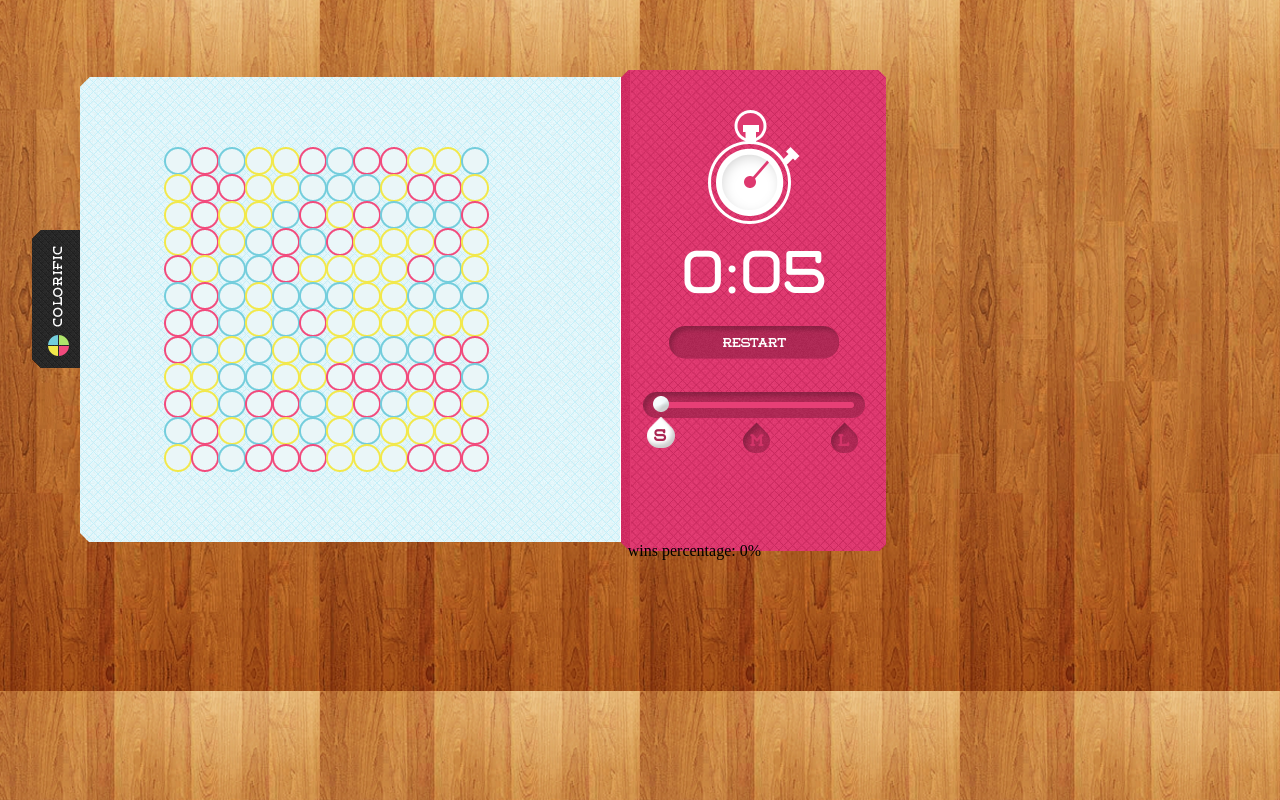
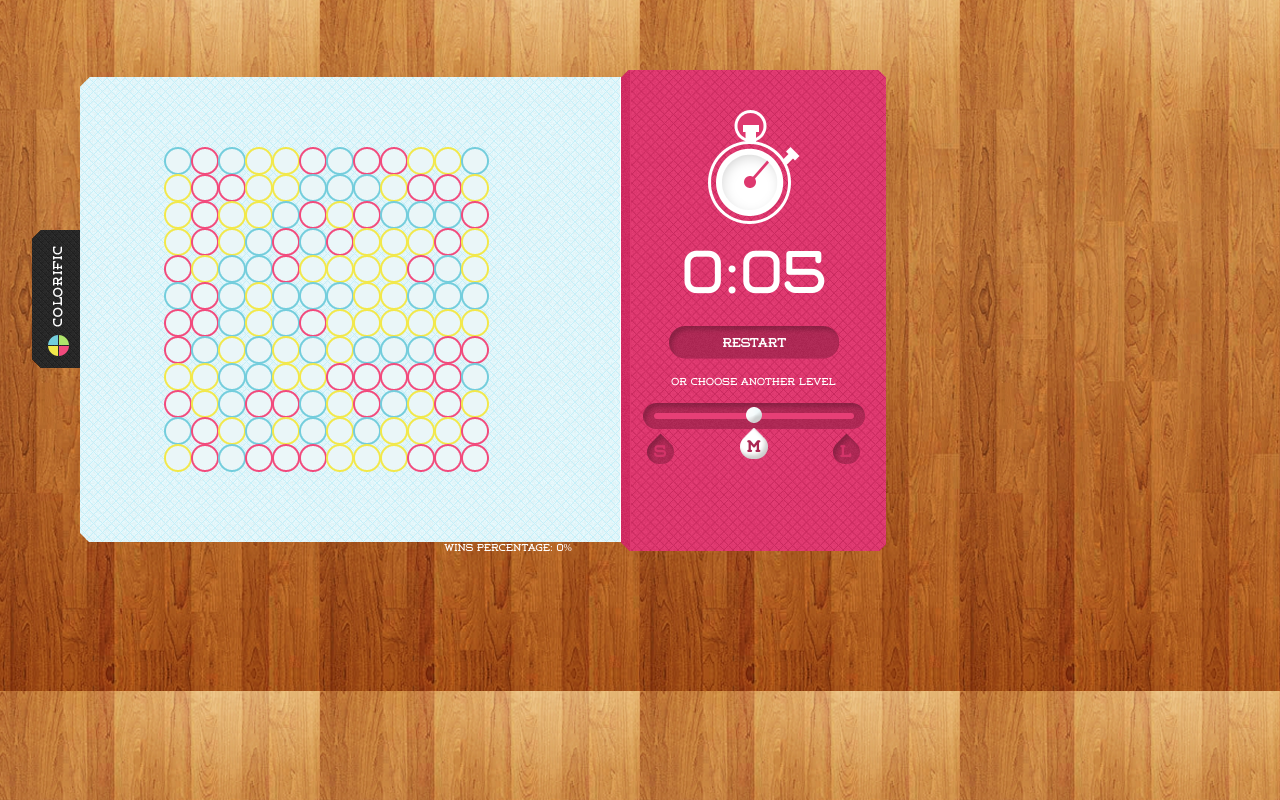
Before and after one commit to alenkacz/Colorific, a plain HTML site: page index.html in a window 1280 px wide. Drawn offline with Linux system fonts and the light colour scheme.

Commit message:
new gamedesk size switcher finished

```diff
--- a/css/main.css
+++ b/css/main.css
@@ -89,9 +89,7 @@ button {
 }
 
 #highscore {
-	text-align:right;
-	padding-right:150px;
-	font-family: MarkerFelt;
+	font-size:10px;
 }
 
 #container {
@@ -150,12 +148,12 @@ button {
 
 .slider-item.m {
 	top:30px;
-	left:100px;
+	left:97px;
 }
 
 .slider-item.l {
 	top:30px;
-	right:0px;
+	right:-2px;
 }
 
 .slider-item.active {
@@ -170,3 +168,11 @@ button {
 	left:10px;
 	width:186px;
 }
+
+.weston {
+	display:block;
+	text-align:center;
+	color:#fff;
+	font-family: Weston;
+	font-size:10px;
+}
--- a/index.html
+++ b/index.html
@@ -20,19 +20,6 @@
 <link rel="stylesheet" href="css/jquery-ui-1.8.17.custom.css" />
 </head>
 <body>
-	<script type="text/javascript">
-		$(document).ready(function() {
-			$("#slider-handle").slider({
-				value:0,
-				min:0,
-				max:100,
-				step:50,
-				slide: function( event, ui ) {
-					// TODO
-				}
-			});
-		});
-	</script>
 	<div id="container">
 		<div id="logo">Colorific</div>
 		<canvas id="main-surface" width="450" height="450"></canvas>
@@ -43,17 +30,18 @@
 			<img src="img/timer.png" alt="timer" id="timer-img" />
 			<span id="timer">0:00</span><br />
 			<button id="restart-button">Restart</button><br />
+			<span class="weston">OR CHOOSE ANOTHER LEVEL</span>
 			<div id="slider">
 				<div id="slider-handle"></div>
-				<div class="slider-item s active">S</div>
-				<div class="slider-item m">M</div>
+				<div class="slider-item s">S</div>
+				<div class="slider-item m active">M</div>
 				<div class="slider-item l">L</div>
 			</div>
 			<!-- <button id="s" class="s-button">S</button><br />
 			<button id="m" class="m-button">M</button><br />
 			<button id="xl" class="l-button">L</button><br /><br /> -->
 		</div>
-		<div id="highscore">
+		<div id="highscore" class="weston">
 			wins percentage: <span id="wins-loses"></span><br />
 		</div>
 	</div>
--- a/js/game.js
+++ b/js/game.js
@@ -1,6 +1,7 @@
 function Game(gameDesk) {
 	this.time = 0;
 	this.defaultDesk = "m";
+	this.activeDesk = "m";
 }
 
 /**
@@ -14,10 +15,7 @@ Game.prototype.start = function() {
 	timer.start();
 
 	$("#main-surface").click(game.handleClick);
-	//$("#restart-button").click(game.restart);
-	$("#s").click(game.small);
-	$("#m").click(game.medium);
-	$("#xl").click(game.big);
+	$("#restart-button").click(game.restart);
 };
 
 Game.prototype.handleClick = function(e) {
@@ -46,7 +44,7 @@ Game.prototype.checkEndOfGame = function() {
 	}
 };
 
-Game.prototype.restart = function(size) {
+Game.prototype.restart = function() {
 	$("#start-new-game").css("display","none");
 	$("#win").css("display","none");
 	$("#lose").css("display","none");
@@ -55,7 +53,9 @@ Game.prototype.restart = function(size) {
 	settings = new GameSettings();
 	highscore.update();
 
-	gameDesk.resetDesk(size);
+	console.log(game.activeDesk);
+
+	gameDesk.resetDesk(game.activeDesk);
 	gameDesk.repaint();
 };
 
--- a/js/main.js
+++ b/js/main.js
@@ -31,9 +31,39 @@ $(document).ready(function() {
 	gameDesk = new GameDesk();
 
 	highscore.update();
+	setupSlider();
 
 	game = new Game(gameDesk);
 });
+
+function setupSlider() {
+	$(document).ready(function() {
+		$("#slider-handle").slider({
+			value:50,
+			min:0,
+			max:100,
+			step:50,
+			change: function( event, ui ) {
+				sizeChanged($( "#slider-handle" ).slider( "value" ));
+			},
+		});
+	});
+}
+
+function sizeChanged(val) {
+	$(".slider-item").removeClass("active");
+
+	if(val == 0) {
+		game.activeDesk = "s";
+		$(".slider-item.s").addClass("active");
+	} else if(val == 50) {
+		game.activeDesk = "m";
+		$(".slider-item.m").addClass("active");
+	} else {
+		game.activeDesk = "l";
+		$(".slider-item.l").addClass("active");
+	}
+}
 
 /** IMAGES **/
 
```
